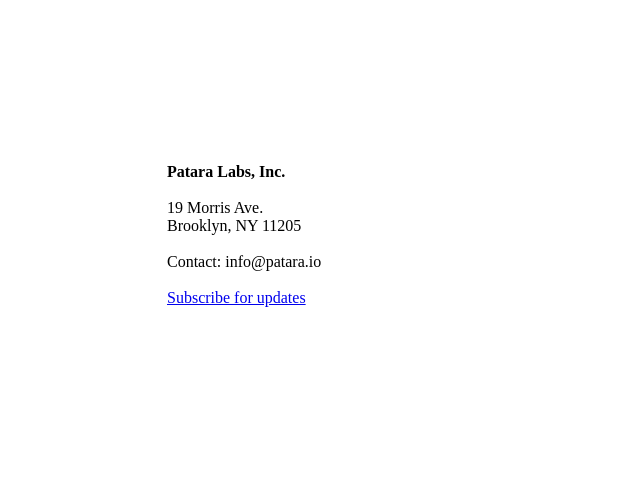
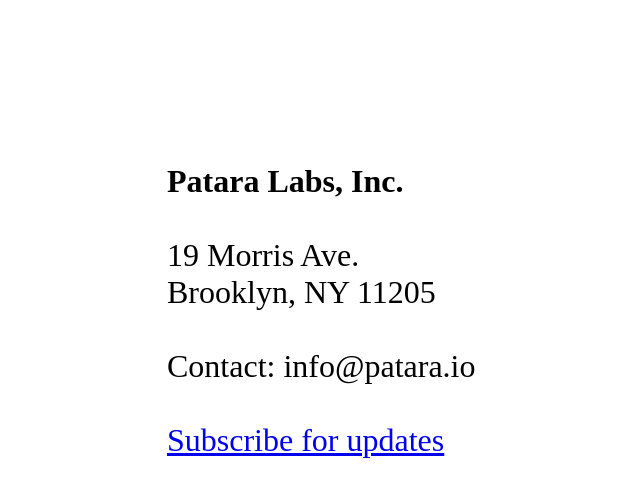
Before and after one commit to PataraLabs/pataralabs.github.io, a plain HTML site: page index.html in a window 1280 px wide. Shown: the part 5-502 px from the top of the page, without its empty margins (1-641 px from the left). Drawn offline with Linux system fonts and the light colour scheme.

Commit message:
index style

```diff
--- a/index.html
+++ b/index.html
@@ -1,4 +1,4 @@
-<div style="padding: 10rem; ">
+<div style="padding: 10rem; font-size: 2rem;">
     <strong>Patara Labs, Inc.</strong>
     <br>
     <br> 19 Morris Ave.
```
